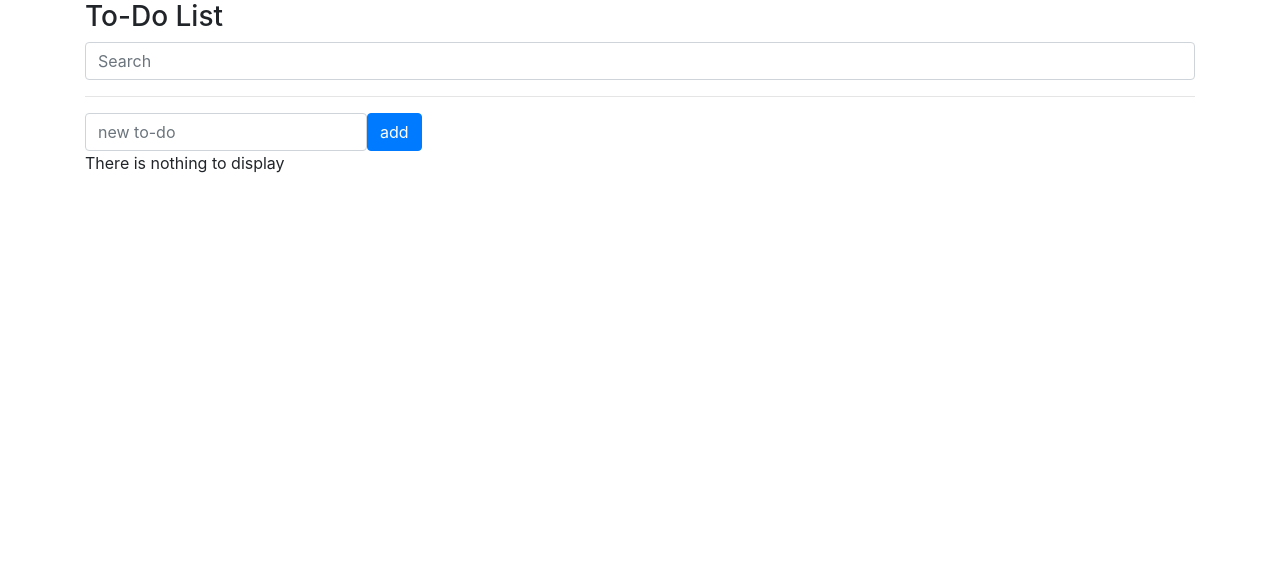
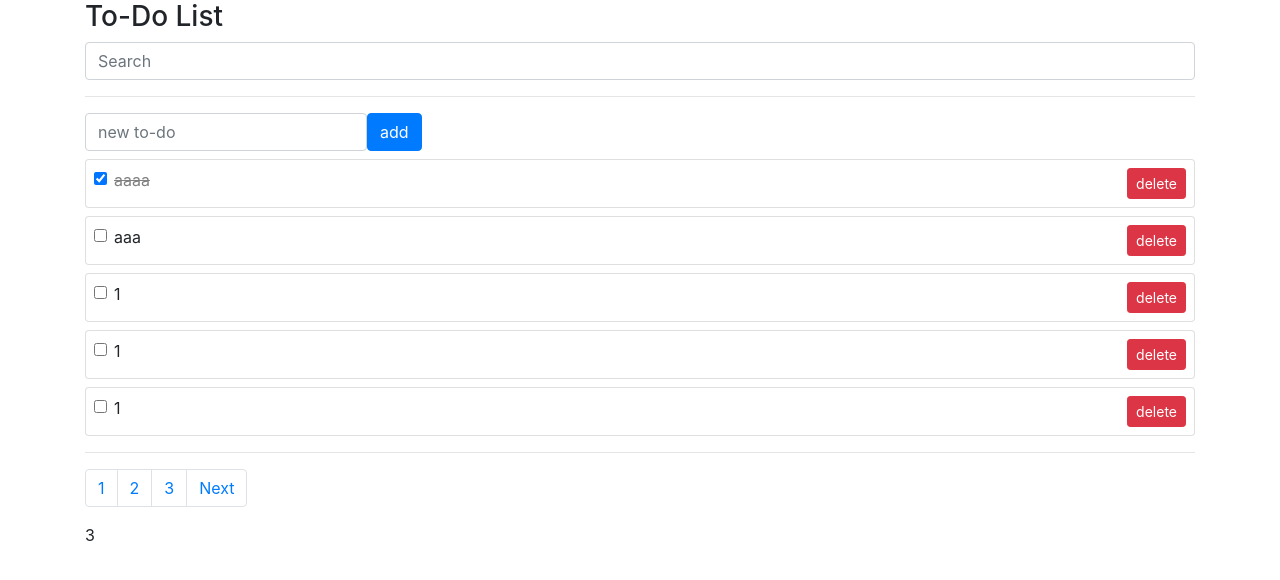
Before and after one commit to owohaha123/Vue, a Vue app in the folder vue3-project/: page / in a window 1280 px wide. Shown: the top 580 px of the page. Built offline with nearby package versions, Linux system fonts and the light colour scheme; data requests are answered from the project's data file.

Commit message:
vue3_27~34
- async/await
- db (get / delete / patch)
- pagination

```diff
--- a/vue3-project/db.json
+++ b/vue3-project/db.json
@@ -1,19 +1,79 @@
 {
   "todos": [
     {
-      "subject": "test",
-      "completed": false,
-      "id": 1
-    },
-    {
       "subject": "aaaa",
-      "completed": false,
+      "completed": true,
       "id": 2
     },
     {
       "subject": "aaa",
       "completed": false,
       "id": 3
+    },
+    {
+      "subject": "1",
+      "completed": false,
+      "id": 4
+    },
+    {
+      "subject": "1",
+      "completed": false,
+      "id": 5
+    },
+    {
+      "subject": "1",
+      "completed": false,
+      "id": 6
+    },
+    {
+      "subject": "12",
+      "completed": false,
+      "id": 7
+    },
+    {
+      "subject": "2",
+      "completed": false,
+      "id": 8
+    },
+    {
+      "subject": "23",
+      "completed": false,
+      "id": 9
+    },
+    {
+      "subject": "5",
+      "completed": false,
+      "id": 10
+    },
+    {
+      "subject": "6",
+      "completed": false,
+      "id": 11
+    },
+    {
+      "subject": "6",
+      "completed": false,
+      "id": 12
+    },
+    {
+      "subject": "7",
+      "completed": false,
+      "id": 13
+    },
+    {
+      "subject": "78",
+      "completed": false,
+      "id": 14
+    },
+    {
+      "subject": "8",
+      "completed": false,
+      "id": 15
+    },
+    {
+      "subject": "2",
+      "completed": false,
+      "id": 16
     }
   ]
 }
--- a/vue3-project/src/App.vue
+++ b/vue3-project/src/App.vue
@@ -14,6 +14,26 @@
     <div v-if="!filteredTodos.length">There is nothing to display</div>
 
     <TodoList :todos="filteredTodos" @toggle-todo="toggleTodo" @del-todo="delTodo"/>
+
+    <hr/>
+
+    <!-- pagination -->
+    <nav aria-label="Page navigation example">
+      <ul class="pagination">
+        <li v-if="currentPage !== 1" class="page-item">
+          <a class="page-link" @click="getTodos(currentPage - 1)" href="#">
+            Previous
+          </a>
+        </li>
+        <li v-for="page in numberOfPages" :key="page" :class="currentPage === page ? active : ''"  class="page-item">
+          <a class="page-link" @click="getTodos(page)" href="#">{{page}}</a>
+        </li>
+        <li v-if="numberOfPages !== currentPage" class="page-item">
+          <a class="page-link" @click="getTodos(currentPage + 1)" href="#">Next</a>
+        </li>
+      </ul>
+    </nav>
+    {{ numberOfPages }}
   </div>
 
 </template>
@@ -23,7 +43,7 @@
 import SummaryCode from './components/SummaryCode.vue';
 import TodoSimpleForm from './components/TodoSimpleForm.vue';
 import TodoList from './components/TodoList.vue';
-import axios from 'axios';
+import axios from 'axios'; //비동기방식(비순차)
 //import { reactive } from 'vue';
 
 
@@ -42,28 +62,73 @@
       textDecoration: 'line-through',
       color: 'gray',
     }
+    const numberOfTodos = ref(0);
+    const limit = 5;
+    const currentPage = ref(1);
+    const numberOfPages = computed(()=>{
+      return Math.ceil(numberOfTodos.value/limit);
+    });
 
-    const addTodo = (todo) => {
+    const getTodos = async(page = currentPage.value) => {
+      currentPage.value = page;
+      try{
+        const res = await axios.get(`http://localhost:3000/todos?_page=${page}&_limit=${limit}`);
+        numberOfTodos.value = res.headers['x-total-count'];
+        todos.value = res.data;
+      }catch(err){
+        error.value = 'ERROR';
+      }
+    }
+
+    getTodos();
+
+    // 콜백 지옥 방지를 위해 async/await 사용
+    // async : 함수 자체를 비동기화
+    // async로 function 선언, 기다려야하는 작업에 await --> 순차적 진행 굿
+    const addTodo = async(todo) => {
       //db에 todo 저장
       error.value = '';
-      axios.post('http://localhost:3000/todos', {
-        subject: todo.subject,
-        completed : todo.completed,
-      }).then(res => { //응답 후
-        console.log(res);
+      try{
+        const res = await axios.post('http://localhost:3000/todos', {
+          subject: todo.subject,
+          completed : todo.completed,
+        });
         todos.value.push(res.data);
-      }).catch(err => {
-        console.log(err);
+      }catch(err){
         error.value = 'ERROR';
-      });
+      }
+
+      // .then(res => { //응답 후
+      //   console.log(res);
+      //   todos.value.push(res.data);
+      // }).catch(err => {
+      //   console.log(err);
+      //   error.value = 'ERROR';
+      // });
     };
 
-    const delTodo = (index) => {
-      todos.value.splice(index, 1);
+    const delTodo = async(index) => {
+      error.value = '';
+      const id = todos.value[index].id;
+      try{
+        await axios.delete('http://localhost:3000/todos/' + id);
+        todos.value.splice(index, 1);
+      }catch(err){
+        error.value = 'ERROR';
+      }
     }
 
-    const toggleTodo = (index) => {
-      todos.value[index].completed = !todos.value[index].completed;
+    const toggleTodo = async(index) => {
+      const id = todos.value[index].id;
+      try{
+        //patch: 일부수정 / put: 전체수정
+        await axios.patch('http://localhost:3000/todos/' + id, {
+          completed: !todos.value[index].completed
+        });
+        todos.value[index].completed = !todos.value[index].completed;
+      }catch(err){
+        error.value = 'ERROR';
+      }
     };
 
     const searchText = ref('');
@@ -92,6 +157,11 @@
       searchText,
       filteredTodos,
       error,
+
+      numberOfPages,
+      currentPage,
+
+      getTodos,
     };
   },
 };
--- a/vue3-project/src/components/TodoList.vue
+++ b/vue3-project/src/components/TodoList.vue
@@ -5,7 +5,7 @@
       <div class="card-body p-2 d-flex aline-items-center">
         <div class="form-check flex-grow-1">
             <!-- one-way binding 이슈로 value 로 변경 -->
-            <input class="form-check-input" type="checkbox" :value="todo.completed" @change="toggleTodo(index)">
+            <input class="form-check-input" type="checkbox" :checked="todo.completed" @change="toggleTodo(index)">
             <!-- <input class="form-check-input" type="checkbox" v-model="todo.completed"> -->
             <!-- <label class="form-check-label" :style="todo.completed ? todoStyle : {}"> -->
             <label class="form-check-label" :class="{ todo: todo.completed}">
```
